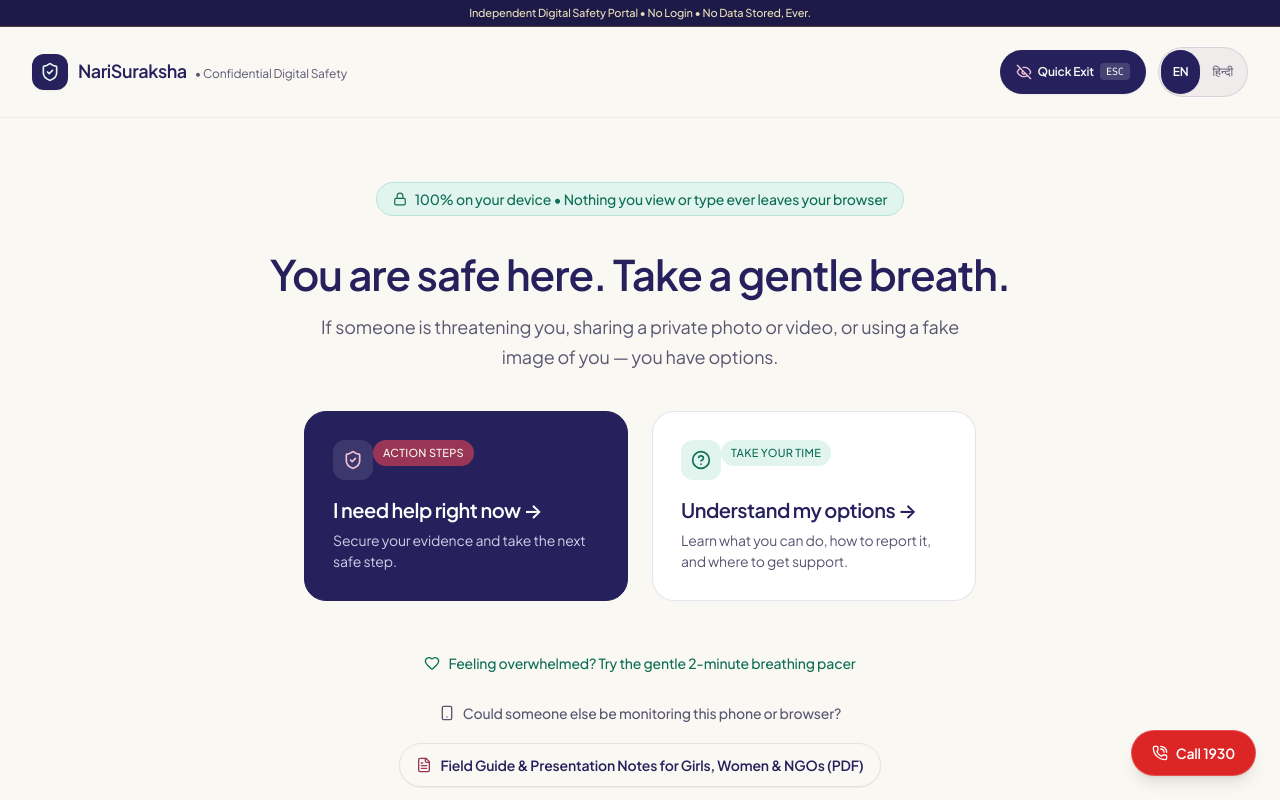
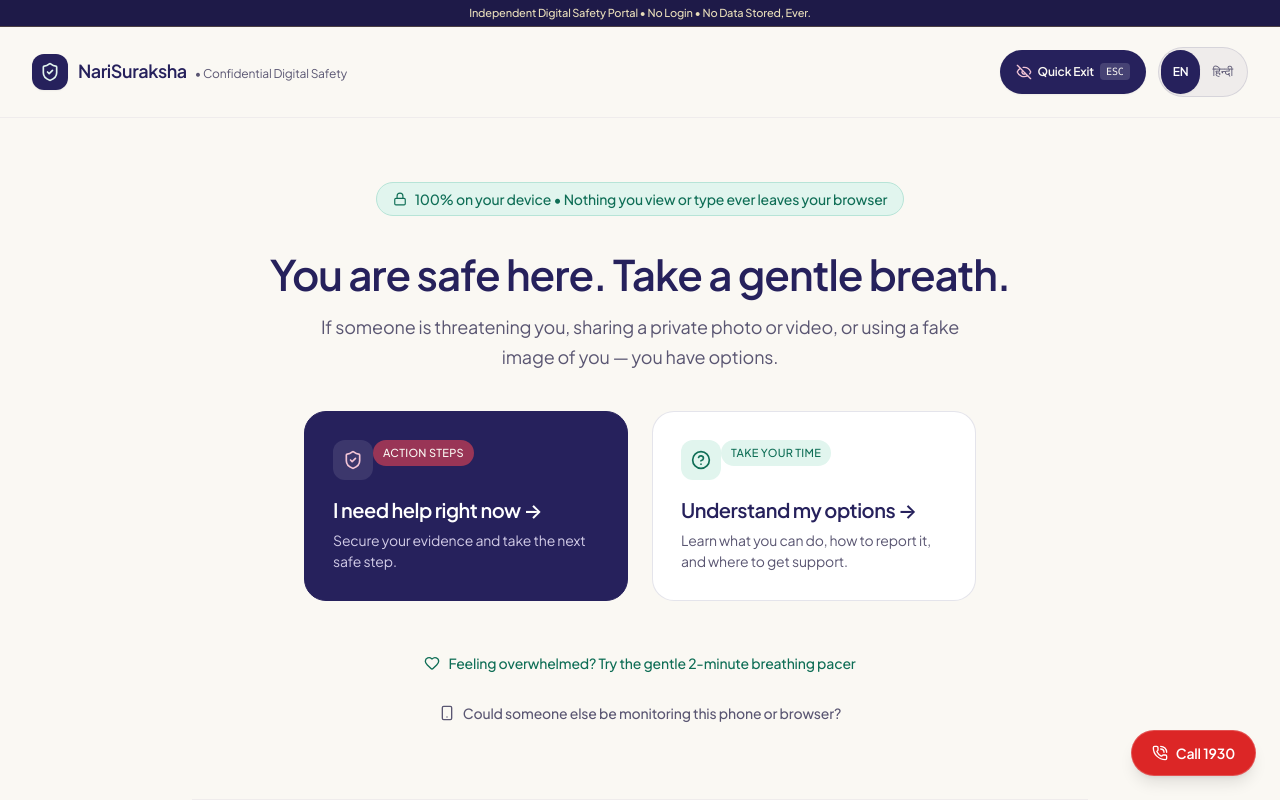
Before and after one commit to Manishpoonam/NariSuraksha, a React (Vite) app: page / in a window 1280 px wide. Shown: the top 800 px of the page. Built offline with nearby package versions, Linux system fonts and the light colour scheme.

Commit message:
refactor: remove field guide navigation from landing screen
Deprecated the Field Guide feature by removing the interface trigger from the LandingGroundingScreen and its corresponding handler in App.tsx.

```diff
--- a/src/App.tsx
+++ b/src/App.tsx
@@ -864,7 +864,6 @@
             onOpenFullDisclaimer={() => {
               handleOpenDisclaimer();
             }}
-            onOpenFieldGuide={() => setIsFieldGuideOpen(true)}
           />
           {isImmediateActionOpen && (
             <React.Suspense fallback={<TabSuspenseFallback />}>
--- a/src/components/LandingGroundingScreen.tsx
+++ b/src/components/LandingGroundingScreen.tsx
@@ -15,8 +15,7 @@
   ArrowRight,
   Heart,
   Sparkles,
-  Smartphone,
-  FileText
+  Smartphone
 } from 'lucide-react';
 import { Language } from '../types';
 import { hapticAction, hapticCamouflage, hapticSOS } from '../utils/haptics';
@@ -31,7 +30,6 @@
   onOpenBreathing: () => void;
   onOpenDeviceSafety: () => void;
   onOpenFullDisclaimer?: () => void;
-  onOpenFieldGuide?: () => void;
 }
 
 /**
@@ -55,7 +53,6 @@
   onOpenBreathing,
   onOpenDeviceSafety,
   onOpenFullDisclaimer,
-  onOpenFieldGuide,
 }) => {
   const isHindi = language === 'hi';
 
@@ -281,24 +278,6 @@
                   : 'Could someone else be monitoring this phone or browser?'}
               </span>
             </button>
-
-            {onOpenFieldGuide && (
-              <button
-                type="button"
-                onClick={() => {
-                  hapticAction();
-                  onOpenFieldGuide();
-                }}
-                className="inline-flex items-center gap-2 text-xs sm:text-sm text-[#26215C] hover:text-[#993556] font-semibold transition-colors cursor-pointer py-2 px-4 rounded-full bg-[#FAF8F3] hover:bg-[#F3EFEA] border border-[#E8E2DC] shadow-2xs min-h-[44px] focus-visible:ring-2 focus-visible:ring-[#26215C] focus-visible:outline-none text-center mt-0.5"
-              >
-                <FileText className="w-4 h-4 text-[#993556] shrink-0" />
-                <span>
-                  {isHindi
-                    ? 'कम्युनिटी फील्ड गाइड व प्रेजेंटेशन हैंडबुक (PDF डाउनलोड)'
-                    : 'Field Guide & Presentation Notes for Girls, Women & NGOs (PDF)'}
-                </span>
-              </button>
-            )}
           </div>
         </motion.div>
       </main>
```
